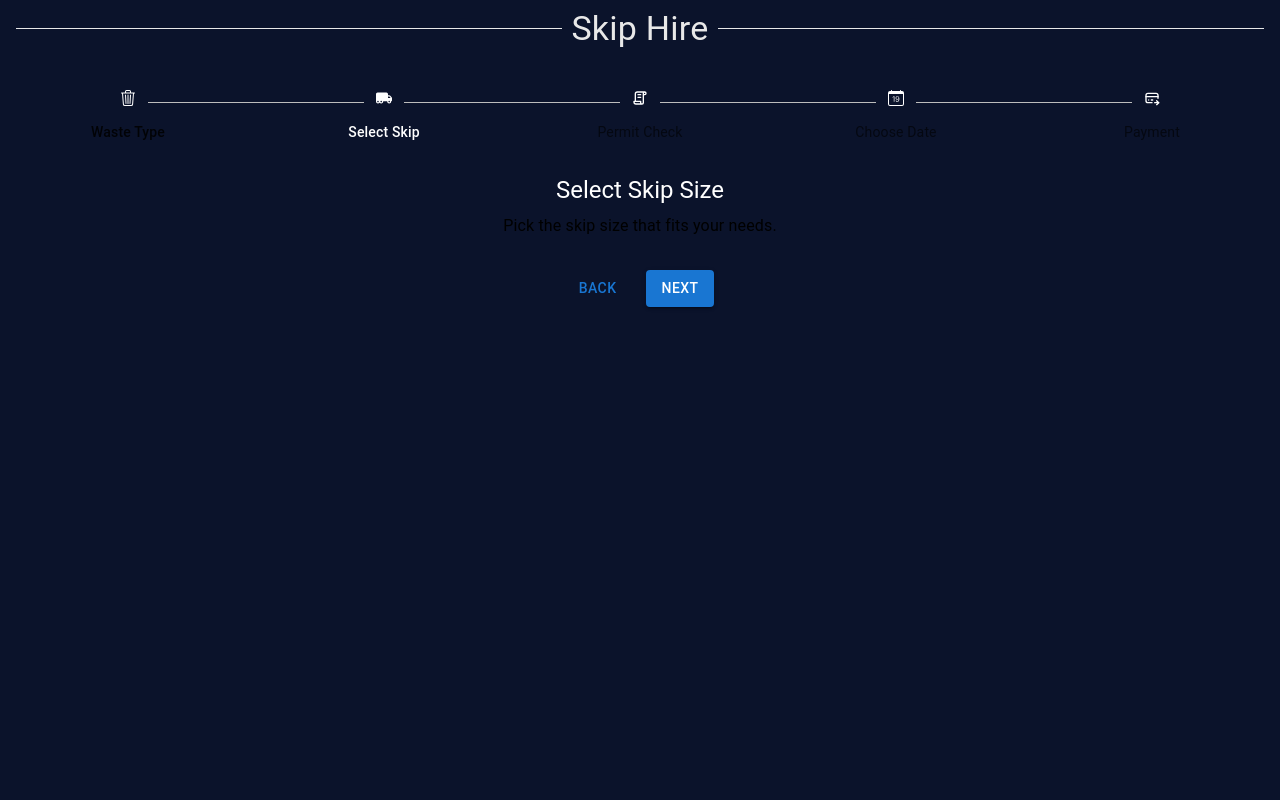
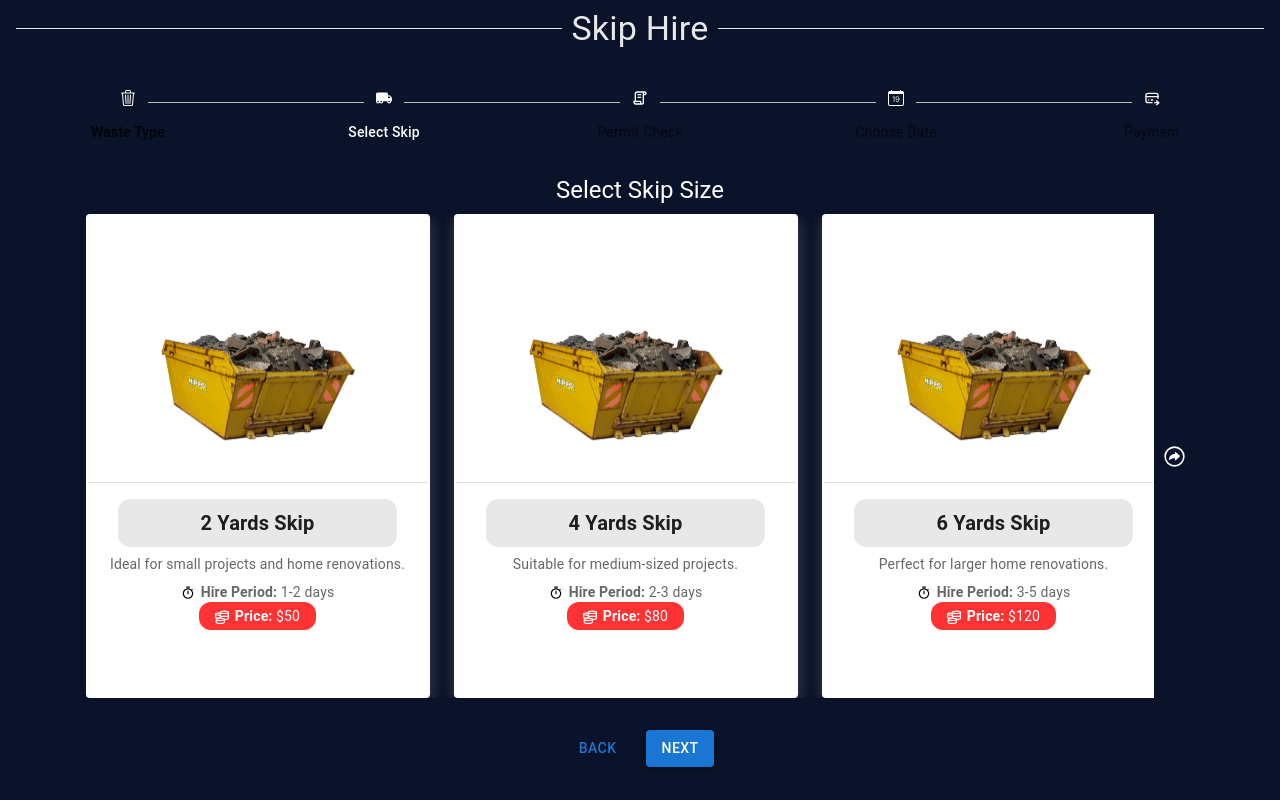
Before and after one commit to TerryB26/skiphire, a React (Create React App) app: page /hire-details/1 in a window 1280 px wide. Both pictures are taken after a click on the button "NEXT". Built offline with nearby package versions, Linux system fonts and the light colour scheme.

Commit message:
skip type selsction

```diff
--- a/src/components/CustomAccordion.jsx
+++ b/src/components/CustomAccordion.jsx
@@ -25,7 +25,7 @@ const CustomAccordion = ({ title, description, items, expanded, onChange }) => {
         }}
       >
         <AccordionSummary
-          expandIcon={<MdOutlineExpandCircleDown color="#fff" size={32} />}
+          expandIcon={<MdOutlineExpandCircleDown color="#fff" size={20} />}
           sx={{
             backgroundColor: "#1a1f2e",
             borderBottom: "1px solid #333",
--- a/src/components/HireDetails.jsx
+++ b/src/components/HireDetails.jsx
@@ -1,24 +1,52 @@
-import React, { useState } from "react";
-import { useParams } from "react-router-dom";
-import { Stepper, Step, StepLabel, Button, Box, Typography } from "@mui/material";
-import { FaCity } from "react-icons/fa";
-import { BsTrash3 } from "react-icons/bs";
+import {
+  Box,
+  Button,
+  Step,
+  StepLabel,
+  Stepper,
+  Typography,
+} from "@mui/material";
+import SkipTypeForm from "@root/components/forms/SkipTypeForm";
+import WasteTypeForm from "@root/components/forms/WasteTypeForm";
+import { useState } from "react";
+import { BsCalendarDate, BsTrash3 } from "react-icons/bs";
 import { FaTruckMoving } from "react-icons/fa6";
-import { TbLicense } from "react-icons/tb";
-import { BsCalendarDate } from "react-icons/bs";
-import { TbCreditCardPay } from "react-icons/tb";
-import WasteTypeForm from "@root/components/forms/WasteTypeForm";
+import { TbCreditCardPay, TbLicense } from "react-icons/tb";
 
 const steps = [
-  { label: "Waste Type", title: "Select Waste Type", content: <WasteTypeForm />, icon: <BsTrash3 color="#fff" /> },
-  { label: "Select Skip", title: "Select Skip Size", content: "Pick the skip size that fits your needs.", icon: <FaTruckMoving color="#fff" /> },
-  { label: "Permit Check", title: "Permit Check", content: "Check if you need a permit for your skip.", icon: <TbLicense color="#fff" /> },
-  { label: "Choose Date", title: "Choose Date", content: "Select your preferred delivery and collection dates.", icon: <BsCalendarDate color="#fff" /> },
-  { label: "Payment", title: "Payment", content: "Complete your booking by making a payment.", icon: <TbCreditCardPay color="#fff" /> }
+  {
+    label: "Waste Type",
+    title: "Select Waste Type",
+    content: <WasteTypeForm />,
+    icon: <BsTrash3 color="#fff" />,
+  },
+  {
+    label: "Select Skip",
+    title: "Select Skip Size",
+    content: <SkipTypeForm />,
+    icon: <FaTruckMoving color="#fff" />,
+  },
+  {
+    label: "Permit Check",
+    title: "Permit Check",
+    content: "Check if you need a permit for your skip.",
+    icon: <TbLicense color="#fff" />,
+  },
+  {
+    label: "Choose Date",
+    title: "Choose Date",
+    content: "Select your preferred delivery and collection dates.",
+    icon: <BsCalendarDate color="#fff" />,
+  },
+  {
+    label: "Payment",
+    title: "Payment",
+    content: "Complete your booking by making a payment.",
+    icon: <TbCreditCardPay color="#fff" />,
+  },
 ];
 
 const HireDetails = () => {
-  const { uuid } = useParams();
   const [activeStep, setActiveStep] = useState(0);
 
   const handleNext = () => setActiveStep((prev) => prev + 1);
@@ -36,8 +64,8 @@ const HireDetails = () => {
               sx={{
                 ...(activeStep === idx && {
                   color: "#fff !important",
-                  "& .MuiStepLabel-label": { color: "#fff !important" }
-                })
+                  "& .MuiStepLabel-label": { color: "#fff !important" },
+                }),
               }}
             >
               {step.label}
@@ -45,7 +73,7 @@ const HireDetails = () => {
           </Step>
         ))}
       </Stepper>
-        <Box sx={{ mt: 4, textAlign: "center" }}>
+      <Box sx={{ mt: 4, textAlign: "center" }}>
         <Typography variant="h5" gutterBottom sx={{ color: "#fff" }}>
           {currentStep.title}
         </Typography>
@@ -53,7 +81,11 @@ const HireDetails = () => {
           {currentStep.content}
         </Typography>
         <Box sx={{ display: "flex", justifyContent: "center" }}>
-          <Button disabled={activeStep === 0} onClick={handleBack} sx={{ mr: 2 }}>
+          <Button
+            disabled={activeStep === 0}
+            onClick={handleBack}
+            sx={{ mr: 2 }}
+          >
             Back
           </Button>
           <Button
--- /dev/null
+++ b/src/components/forms/SkipTypeForm.jsx
@@ -0,0 +1,251 @@
+import Box from "@mui/material/Box";
+import Card from "@mui/material/Card";
+import CardActionArea from "@mui/material/CardActionArea";
+import CardContent from "@mui/material/CardContent";
+import CardMedia from "@mui/material/CardMedia";
+import IconButton from "@mui/material/IconButton";
+import Typography from "@mui/material/Typography";
+import waste2 from "@root/images/waste2.png";
+import { useState } from "react";
+import { GrMoney } from "react-icons/gr";
+import {
+  IoArrowRedoCircleOutline,
+  IoArrowUndoCircleOutline,
+} from "react-icons/io5";
+import { MdOutlineTimer } from "react-icons/md";
+
+import { Divider } from "@mui/material";
+import { IoArrowRedoCircleSharp, IoArrowUndoCircle } from "react-icons/io5";
+
+const SkipTypes = [
+  {
+    id: 1,
+    name: "2 Yards Skip",
+    description: "Ideal for small projects and home renovations.",
+    period: "1-2 days",
+    price: "$50",
+    image: waste2,
+  },
+  {
+    id: 2,
+    name: "4 Yards Skip",
+    description: "Suitable for medium-sized projects.",
+    period: "2-3 days",
+    price: "$80",
+    image: waste2,
+  },
+  {
+    id: 3,
+    name: "6 Yards Skip",
+    description: "Perfect for larger home renovations.",
+    period: "3-5 days",
+    price: "$120",
+    image: waste2,
+  },
+  {
+    id: 4,
+    name: "8 Yards Skip",
+    description: "Great for commercial projects and large clean-ups.",
+    period: "5-7 days",
+    price: "$160",
+    image: waste2,
+  },
+  {
+    id: 5,
+    name: "12 Yards Skip",
+    description: "Ideal for construction sites and major renovations.",
+    period: "7-10 days",
+    price: "$200",
+    image: waste2,
+  },
+  {
+    id: 6,
+    name: "16 Yards Skip",
+    description: "Best for large-scale projects and heavy waste.",
+    period: "10-14 days",
+    price: "$250",
+    image: waste2,
+  },
+];
+
+const CARDS_PER_PAGE = 3;
+
+const SkipTypeForm = () => {
+  const [start, setStart] = useState(0);
+  const [hoverPrev, setHoverPrev] = useState(false);
+  const [hoverNext, setHoverNext] = useState(false);
+  const [selected, setSelected] = useState(null);
+
+  const handleSelect = (id) => {
+    setSelected(id);
+  };
+
+  const handlePrev = () => {
+    setStart((prev) => Math.max(prev - 1, 0));
+  };
+
+  const handleNext = () => {
+    setStart((prev) => Math.min(prev + 1, SkipTypes.length - CARDS_PER_PAGE));
+  };
+
+  return (
+    <Box
+      sx={{
+        display: "flex",
+        alignItems: "center",
+        justifyContent: "center",
+        width: "100%",
+        overflow: "hidden",
+      }}
+    >
+      {start > 0 && (
+        <IconButton
+          onClick={handlePrev}
+          onMouseEnter={() => setHoverPrev(true)}
+          onMouseLeave={() => setHoverPrev(false)}
+        >
+          {hoverPrev ? (
+            <IoArrowUndoCircle color="white" size={25} />
+          ) : (
+            <IoArrowUndoCircleOutline color="white" size={25} />
+          )}
+        </IconButton>
+      )}
+      <Box
+        sx={{
+          width: `${340 * CARDS_PER_PAGE + 24 * (CARDS_PER_PAGE - 1)}px`,
+          overflow: "hidden",
+        }}
+      >
+        <Box
+          sx={{
+            display: "flex",
+            gap: 3,
+            transform: `translateX(-${start * (340 + 24)}px)`,
+            transition: "transform 0.5s ease-in-out",
+          }}
+        >
+          {SkipTypes.map((skip) => (
+            <Card
+              key={skip.id}
+              onClick={() => handleSelect(skip.id)}
+              sx={{
+                maxWidth: 400,
+                minWidth: 340,
+                minHeight: 480,
+                display: "flex",
+                flexDirection: "column",
+                justifyContent: "flex-start",
+                flexShrink: 0,
+                boxShadow:
+                  "4px 4px 12px 0px rgba(128,128,128,0.18), -4px 4px 12px 0px rgba(128,128,128,0.10), 0px 6px 18px 0px rgba(128,128,128,0.20)",
+                p: 0,
+                border:
+                  selected === skip.id
+                    ? "2px solid rgb(255, 0, 0)"
+                    : "2px solid transparent",
+                cursor: "pointer",
+                transition: "border 0.2s",
+              }}
+            >
+              <CardActionArea sx={{ height: "100%" }}>
+                <CardMedia
+                  component="img"
+                  height="200"
+                  image={skip.image}
+                  alt={skip.name}
+                  sx={{
+                    objectFit: "contain",
+                    width: "200px",
+                    height: "200px",
+                    margin: "0 auto",
+                    mt: 2,
+                  }}
+                />
+                <Divider />
+                <CardContent>
+                  <Typography
+                    gutterBottom
+                    variant="h6"
+                    component="div"
+                    sx={{
+                      borderRadius: "12px",
+                      backgroundColor: "#E8E8E8",
+                      px: 2,
+                      py: 1,
+                      mx: 1,
+                      display: "inline-block",
+                      width: "80%",
+                      fontWeight: "bold",
+                    }}
+                  >
+                    {skip.name}
+                  </Typography>
+                  <Typography
+                    variant="body2"
+                    sx={{ color: "text.secondary", mb: 1 }}
+                  >
+                    {skip.description}
+                  </Typography>
+                  <Typography variant="body2" sx={{ color: "text.secondary" }}>
+                    <MdOutlineTimer
+                      style={{
+                        marginRight: 6,
+                        color: "black",
+                        verticalAlign: "middle",
+                        display: "inline-block",
+                        position: "relative",
+                        top: "-1px",
+                      }}
+                    />
+                    <b>Hire Period:</b> {skip.period}
+                  </Typography>
+                  <Typography
+                    variant="body2"
+                    sx={{
+                      borderRadius: "12px",
+                      backgroundColor: "rgba(255,0,0,0.8)",
+                      px: 2,
+                      py: 0.5,
+                      mx: 1,
+                      display: "inline-block",
+                      width: "auto",
+                      color: "white",
+                    }}
+                  >
+                    <GrMoney
+                      style={{
+                        marginRight: 6,
+                        verticalAlign: "middle",
+                        display: "inline-block",
+                        position: "relative",
+                        top: "-1px",
+                      }}
+                      color="white"
+                    />
+                    <b>Price:</b> {skip.price}
+                  </Typography>
+                </CardContent>
+              </CardActionArea>
+            </Card>
+          ))}
+        </Box>
+      </Box>
+      {start + CARDS_PER_PAGE < SkipTypes.length && (
+        <IconButton
+          onClick={handleNext}
+          onMouseEnter={() => setHoverNext(true)}
+          onMouseLeave={() => setHoverNext(false)}
+        >
+          {hoverNext ? (
+            <IoArrowRedoCircleSharp color="white" size={25} />
+          ) : (
+            <IoArrowRedoCircleOutline color="white" size={25} />
+          )}
+        </IconButton>
+      )}
+    </Box>
+  );
+};
+
+export default SkipTypeForm;
```
Also changed, not shown: src/components/forms/WasteTypeForm.jsx (+7 -11 lines), src/images/waste1.png (added), src/images/waste2.png (added).
